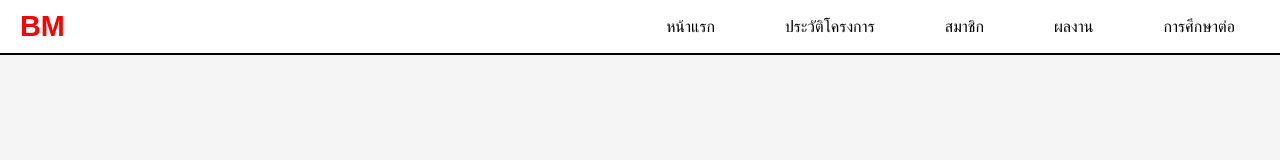
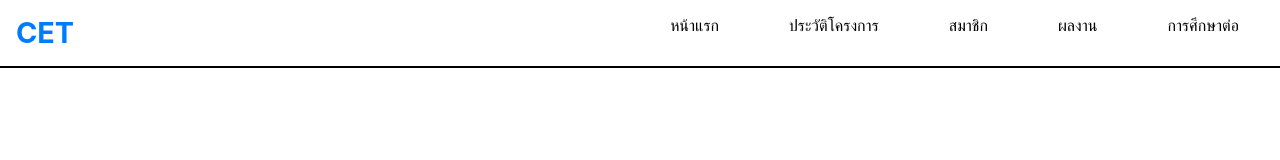
Before and after one commit to Nonbangkok/CET_Project, a plain HTML site: page webpages/home.html in a window 1280 px wide. Drawn offline with nearby package versions, Linux system fonts and the light colour scheme.

Commit message:
Update Navbar

```diff
--- a/webpages/home.html
+++ b/webpages/home.html
@@ -5,19 +5,10 @@
     <meta name="viewport" content="width=device-width, initial-scale=1.0">
     <title>home</title>
     <link rel="stylesheet" href="nav.css">
+    <link rel="stylesheet" href="https://cdn.jsdelivr.net/npm/bootstrap@4.0.0/dist/css/bootstrap.min.css" integrity="sha384-Gn5384xqQ1aoWXA+058RXPxPg6fy4IWvTNh0E263XmFcJlSAwiGgFAW/dAiS6JXm" crossorigin="anonymous">
 </head>
 <body>
-    <nav class="navbar">
-        <div class="logo">
-            <span class="bm">BM</span>
-        </div>
-        <ul class="nav-links">
-            <li><a href="home.html">หน้าแรก</a></li>
-            <li><a href="about.html">ประวัติโครงการ</a></li>
-            <li><a href="member.html">สมาชิก</a></li>
-            <li><a href="project.html">ผลงาน</a></li>
-            <li><a href="education.html">การศึกษาต่อ</a></li>
-        </ul>
-    </nav>
+    <div id="navbar"></div>
+    <script src="navbar.js"></script>
 </body>
 </html>
--- a/webpages/nav.css
+++ b/webpages/nav.css
@@ -16,6 +16,7 @@ body {
     background-color: white;
     border-bottom: 2px solid black;
     padding: 10px 20px;
+    padding-left: 8px;
 }
 
 .logo {
--- /dev/null
+++ b/webpages/navbar.html
@@ -0,0 +1,12 @@
+<nav class="navbar">
+    <div class="logo">
+        <a class="bm" href="../index.html">CET</a>
+    </div>
+    <ul class="nav-links">
+        <li><a href="home.html">หน้าแรก</a></li>
+        <li><a href="about.html">ประวัติโครงการ</a></li>
+        <li><a href="member.html">สมาชิก</a></li>
+        <li><a href="project.html">ผลงาน</a></li>
+        <li><a href="education.html">การศึกษาต่อ</a></li>
+    </ul>
+</nav>
--- /dev/null
+++ b/webpages/navbar.js
@@ -0,0 +1,5 @@
+fetch('navbar.html')
+.then(response => response.text())
+.then(data => {
+    document.querySelector('#navbar').innerHTML = data;
+});
```
Also changed, not shown: index.html (+1 -0 lines), webpages/about.html (+3 -12 lines), webpages/education.html (+3 -12 lines), webpages/member.html (+3 -12 lines), webpages/project.html (+3 -12 lines), 1 other file.
